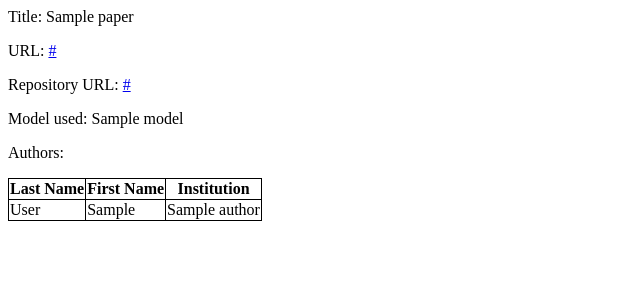
After one commit to tlarrain/w4111-proj1, a Flask app: template templates/details.html in a window 1280 px wide. The commit adds this page. Shown: the top 300 px of the page, without its empty margins (0-640 px from the left). Run offline with Flask 2, Linux system fonts and the light colour scheme; the template is opened without the code that fills it: most values are stand-ins (such as "Sample title", 1, 10 or a date in 2020); parts of the project's set-up code (start-up, migrations or seed data) failed here and were passed over.

Commit message:
added details and have_read insert

```diff
--- a/server.py
+++ b/server.py
@@ -15,12 +15,15 @@ from sqlalchemy.sql import text
 from sqlalchemy.pool import NullPool
 from flask import Flask, request, flash, render_template, g, redirect, Response
 from forms import LoginForm, SearchForm
+import datetime
 
 tmpl_dir = os.path.join(os.path.dirname(os.path.abspath(__file__)), 'templates')
 app = Flask(__name__, template_folder=tmpl_dir)
 app.config['SECRET_KEY'] = 'you-will-never-guess'
 DATABASEURI = "postgresql://tal2150:7764@35.243.220.243/proj1part2"
 engine = create_engine(DATABASEURI)
+
+USER = {}
 
 @app.before_request
 def before_request():
@@ -66,12 +69,14 @@ def teardown_request(exception):
 
 @app.route('/login', methods=['GET', 'POST'])
 def login():
+    global USER
     form = LoginForm()
     if form.validate_on_submit():
         s = text("SELECT * FROM Users U WHERE U.user_name = :username AND U.password = :password")
         cursor = g.conn.execute(s, username=form.username.data, password=form.password.data)
         names = []
         if cursor.rowcount == 1:
+          USER = cursor.fetchone()
           return redirect('/')
         cursor.close()
     return render_template('login.html', title='Sign In', form=form)
@@ -96,9 +101,9 @@ def index():
 @app.route('/results')
 def search_results(search):
   s = text("""
-      SELECT  P.title, PO.url, PO.purl
-      FROM Published_On PO INNER JOIN Papers P ON PO.purl = P.purl
-      WHERE PO.purl IN (
+      SELECT  P.title, P.purl
+      FROM Papers P
+      WHERE P.purl IN (
         SELECT I.purl
         FROM Is_Related_To I
         WHERE I.keyword in :keywords
@@ -107,18 +112,49 @@ def search_results(search):
   cursor = g.conn.execute(s, keywords=tuple(search.split(' ')))
   results = []
   for result in cursor:
+    result = {"title": result[0], "purl": result[1].replace('/', '_slash_').replace('?','_qmark_')}
     results.append(result)
+  cursor.close()
   return render_template('results.html', results=results)
 
-# Example of adding new data to the database
-@app.route('/add', methods=['POST'])
-def add():
-  name = request.form['name']
-  g.conn.execute('INSERT INTO test(name) VALUES (%s)', name)
-  return redirect('/')
+@app.route('/details/<purl>', methods=['GET', 'POST'])
+def paper_details(purl):
+  purl = purl.replace('_slash_', '/').replace('_qmark_', '?')
+  try:
+    store_history(purl)
+  except:
+    pass
+  s = text("""
+        SELECT  P.title, P.purl, P.model, PO.url
+        FROM Papers P LEFT OUTER JOIN Published_On PO ON P.purl = PO.purl
+        WHERE P.purl = :purl;
+      """)
+  cursor = g.conn.execute(s, purl=purl)
+  paper = cursor.fetchone()
+  s = text("""
+      SELECT  PB.aid, A.first_name, A.last_name, I.name
+      FROM Papers P RIGHT OUTER JOIN Published_by PB ON P.purl = PB.purl
+      INNER JOIN Authors A ON PB.aid = A.aid
+      INNER JOIN Works_At WA ON WA.aid = A.aid
+      INNER JOIN Institutions I ON I.iid = WA.iid
+      WHERE P.purl = :purl;
+    """)
+  cursor = g.conn.execute(s, purl=purl)
+  authors = []
+  for c in cursor:
+    authors.append(c)
+  cursor.close()
+  return render_template('details.html', paper=paper, authors=authors)
 
-def convert_string_to_query_array(string):
-  return str(string.split(' ')).replace('[', '(').replace(']', ')')
+def store_history(purl):
+  today = datetime.datetime.now().date()
+  global USER
+  insert_query = text("""
+  INSERT INTO Have_Read(user_name, purl, date)
+  VALUES (:user_name, :purl, :date);
+  """)
+  cursor = g.conn.execute(insert_query, user_name=USER.user_name, purl=purl, date=today)
+  cursor.close()
 
 if __name__ == "__main__":
   import click
--- /dev/null
+++ b/templates/details.html
@@ -0,0 +1,29 @@
+<style>
+    table {
+  border-collapse: collapse;
+}
+
+table, th, td {
+  border: 1px solid black;
+}
+</style>
+
+<p>Title: {{paper.title}}</p>
+<p>URL: <a href="{{paper.purl}}", target="_blank">{{paper.purl}}</a></p>
+<p>Repository URL: <a href="{{paper.url}}", target="_blank">{{paper.url}}</a></p>
+<p>Model used: {{paper.model}}</p>
+<p>Authors:</p>
+<table>
+    <TR>
+        <TH>Last Name</TH>
+        <TH>First Name</TH>
+        <TH>Institution</TH>
+    </TR>
+    {% for author in authors %}
+    <TR>
+       <TD class="c2">{{author.last_name}}</a></TD>
+         <TD class="c2">{{author.first_name}}</a></TD>
+        <TD class="c2">{{author.name}}</a></TD>
+    </TR>
+    {% endfor %}
+</table>
--- a/templates/results.html
+++ b/templates/results.html
@@ -14,14 +14,10 @@ table, th, td {
     <table>
         <TR>
             <TH>Title</TH>
-            <TH>Github URL</TH>
-            <TH>Paper URL</TH>
         </TR>
     {% for item in results %}
     <TR>
-       <TD class="c2">{{item.title}}</TD>
-       <TD class="c3"><a href="{{item.url}}" target="_blank">{{item.url}}</a> </TD>
-       <TD class="c4"><a href="{{item.purl}}" target="_blank">{{item.purl}}</a></TD>
+       <TD class="c2"><a href="details/{{item.purl}}")>{{item.title}}</a></TD>
     </TR>
     {% endfor %}
     </table>
```
